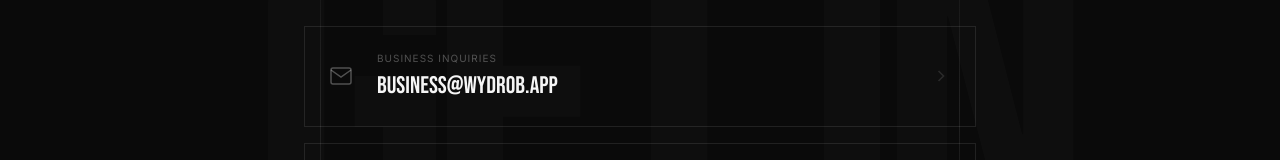
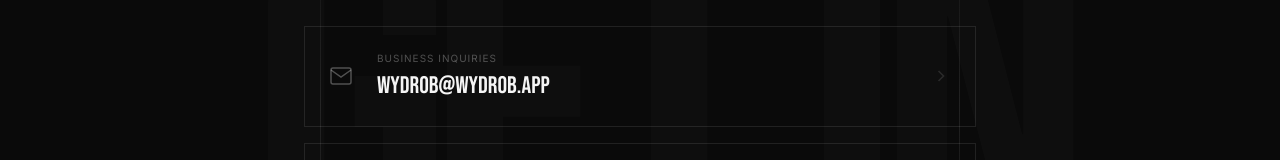
Before and after one commit to wydrob/wydrob-webapp, a Next.js app: page /contact in a window 1280 px wide. Shown: the part 295-455 px from the top of the page. Built offline with nearby package versions, Linux system fonts and the light colour scheme; a web font is replaced by a local one.

Commit message:
Change email.

```diff
--- a/src/app/contact/page.tsx
+++ b/src/app/contact/page.tsx
@@ -7,7 +7,7 @@ import Link from 'next/link'
 const contactMethods = [
   {
     label: 'Business Inquiries',
-    value: 'BUSINESS@WYDROB.APP',
+    value: 'WYDROB@WYDROB.APP',
     type: 'email',
     icon: (
       <svg width="24" height="24" viewBox="0 0 24 24" fill="none" stroke="currentColor" strokeWidth="1.5">
```
